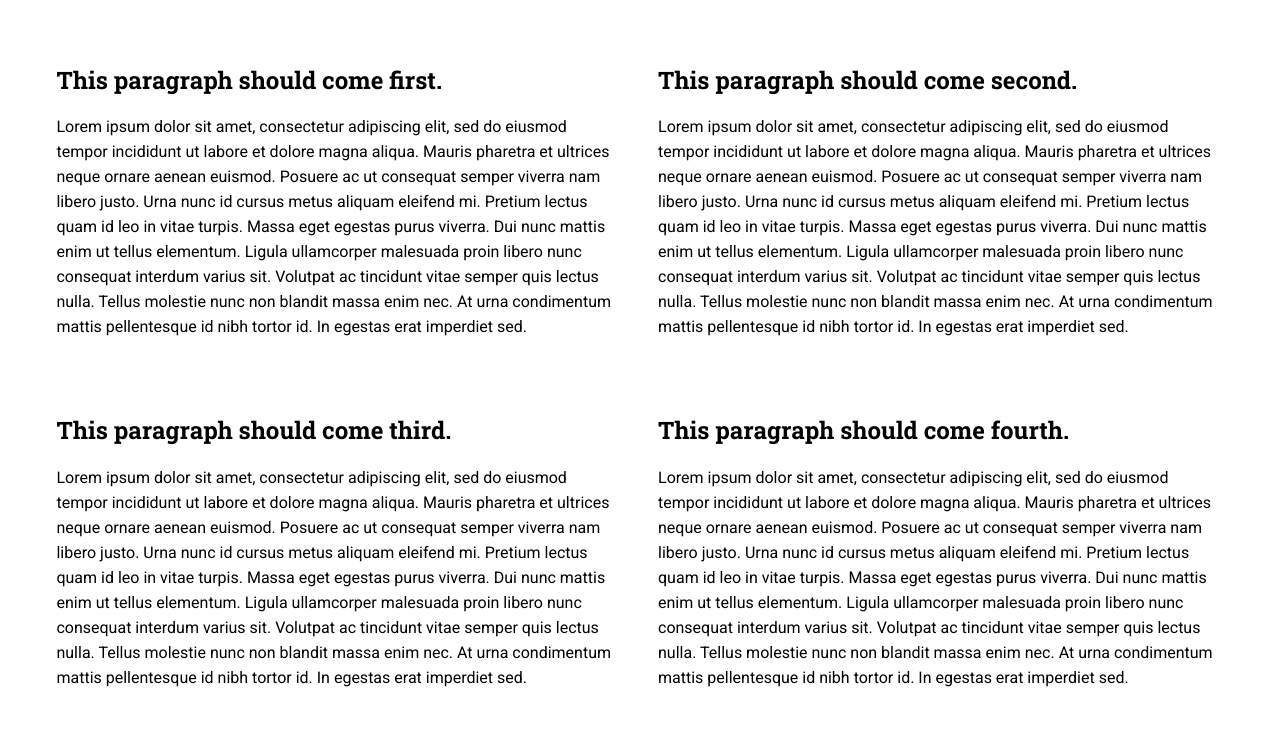
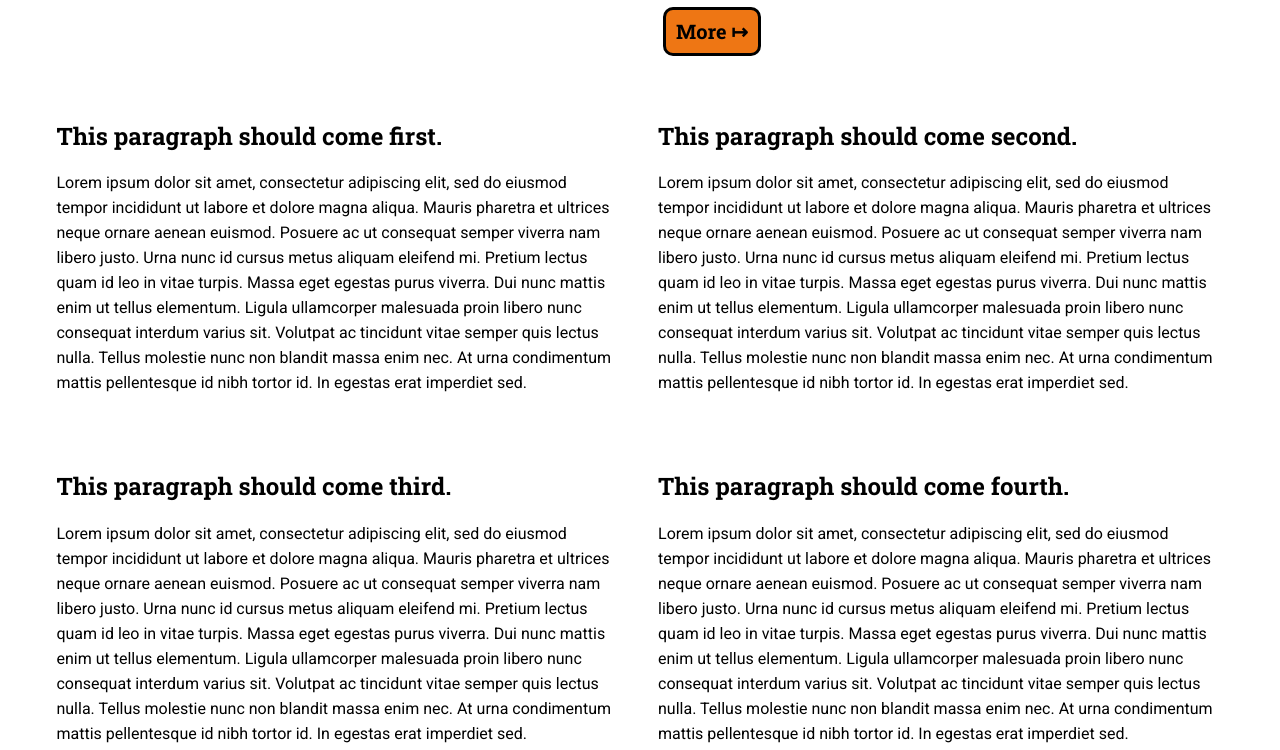
Before and after one commit to emoseswustl/fblawebdesignsite, a plain HTML site: page index.html in a window 1280 px wide. Shown: the part 248-998 px from the top of the page. Drawn offline with Linux system fonts and the light colour scheme.

Commit message:
test buttons

```diff
--- a/css/main.css
+++ b/css/main.css
@@ -39,6 +39,18 @@ body {
     min-height: 100%;
 }
 
+button {
+    padding: 10px;
+    margin: 5px;
+    background-color: #ee7614;
+    color: black;
+    font-weight: bolder;
+    font-size: 15pt;
+    font-family: "Roboto Slab", serif;
+    border: 3px solid black;
+    border-radius: 10px;
+}
+
 hr {
     border-color: black;
     border-style: solid;
@@ -46,8 +58,6 @@ hr {
     width: 99%;
     margin: 5px;
 }
-
-
 
 a {
     color: blue;
@@ -57,6 +67,12 @@ a {
 a:hover {
     color: #d10000;
     text-decoration: underline;
+    transition: all 1s;
+}
+
+button:hover {
+    color: black;
+    background-color: white;
     transition: all 1s;
 }
 
--- a/index.html
+++ b/index.html
@@ -56,6 +56,7 @@
                     <a href="sleuthactivity/index.html"><button type="button">Sleuth Activity for English III</button></a>
                     <br />
                     <button type="button" href="newspaper.html">Newspaper for English III (made with Notion.so)</button>
+                    <button type="button" href="newspaper.html">More &#8614;</button>
                 </div>
             </div>
             <div class="row">
```
